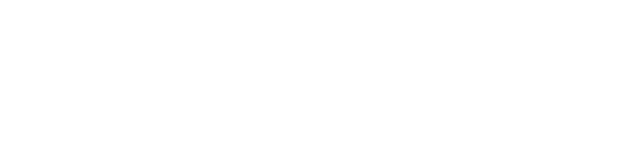
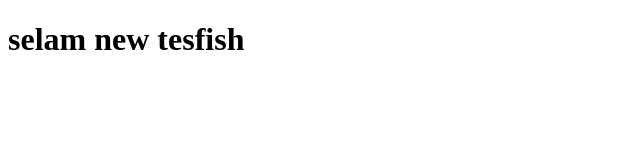
Before and after one commit to tesfa-hub/Abebe, a plain HTML site: page index.html in a window 1280 px wide. Shown: the whole page, without its empty margins (0-640 px from the left). Drawn offline with Linux system fonts and the light colour scheme.

Commit message:
I added h1 tag

```diff
--- a/index.html
+++ b/index.html
@@ -4,9 +4,10 @@
     <meta charset="UTF-8">
     <meta http-equiv="X-UA-Compatible" content="IE=edge">
     <meta name="viewport" content="width=device-width, initial-scale=1.0">
-    <title>Document</title>
+    <title>git abebe</title>
 </head>
 <body>
+    <h1> selam new tesfish</h1>
 
 </body>
 </html>
```
